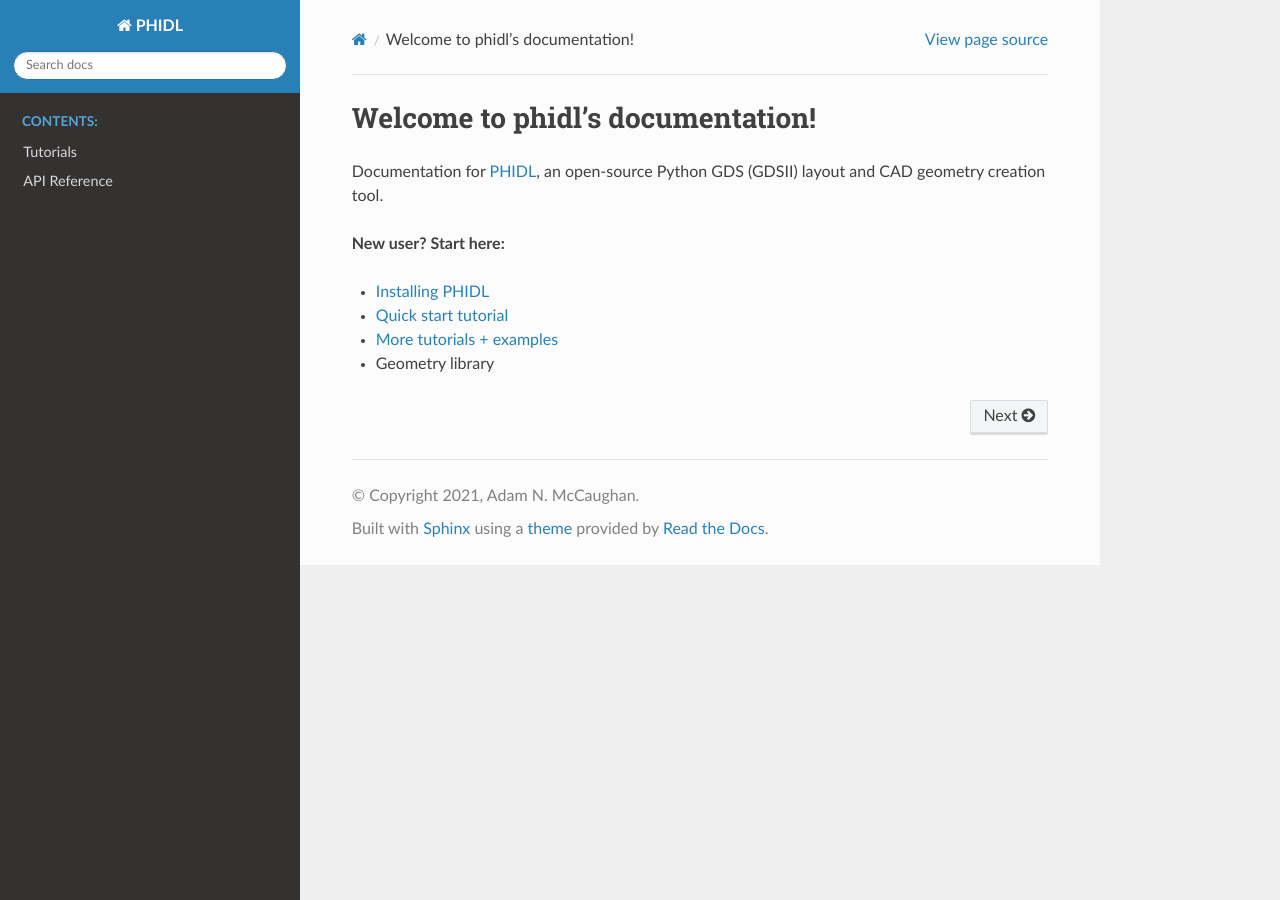
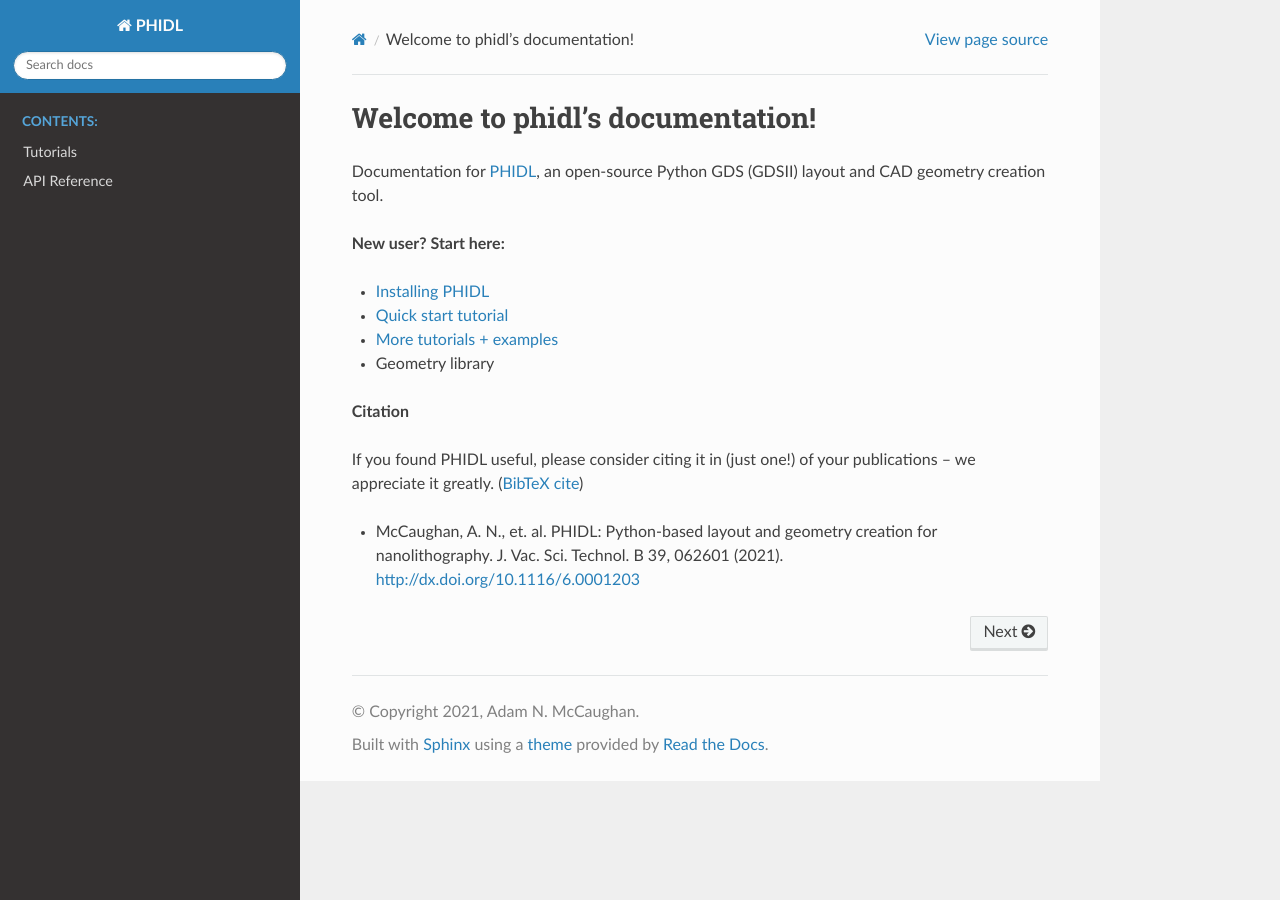
Before and after one commit to amccaugh/phidl, a Sphinx documentation site: the page built from docs/index.rst, in a window 1280 px wide. Built offline with Sphinx 7.4.7 and the Read the Docs theme 2.0.0, drawn with Linux system fonts in a browser that asks for light colours; pages that are not in the unit, such as notebooks, are missing from menus.

Commit message:
Update citation

```diff
--- a/docs/index.rst
+++ b/docs/index.rst
@@ -19,6 +19,12 @@
    geometry_reference
    API
 
+**Citation**
+
+If you found PHIDL useful, please consider citing it in (just one!) of your publications -- we appreciate it greatly. (`BibTeX cite <https://raw.githubusercontent.com/amccaugh/phidl/master/CITATION.bib>`_)
+
+- McCaughan, A. N., et. al. PHIDL: Python-based layout and geometry creation for nanolithography. J. Vac. Sci. Technol. B 39, 062601 (2021). http://dx.doi.org/10.1116/6.0001203
+
 
 .. * :ref:``genindex``
 .. * :ref:``modindex``
--- a/docs/install.rst
+++ b/docs/install.rst
@@ -5,6 +5,5 @@
 * Requires Python 2 (>=2.6) or Python 3 (>=3.5) (new to Python? Use `Anaconda <https://www.anaconda.com>`_'s installer)
 * Install or upgrade with ``pip install -U phidl``
 * If you are on Windows or Mac and don't already have ``gdspy`` installed, you will need a C++ compiler
-    * For Windows + Python 3, install the Microsoft `"Build Tools for Visual Studio" <https://www.visualstudio.com/downloads/#build-tools-for-visual-studio-2017>`_
-    * For Windows + Python 2, install `"Microsoft Visual C++ Compiler for Python 2.7" <https://www.microsoft.com/en-us/download/details.aspx?id=44266>`_
+    * For Windows + Python 3, install the Microsoft `"Build Tools for Visual Studio" <https://visualstudio.microsoft.com/downloads/#build-tools-for-visual-studio-2019>`_
     * For Mac, install "Xcode" from the App Store, then run the command ``xcode-select --install`` in the terminal
```
